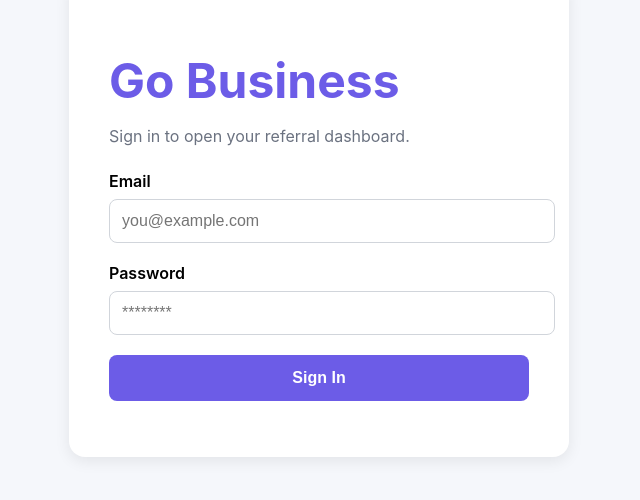
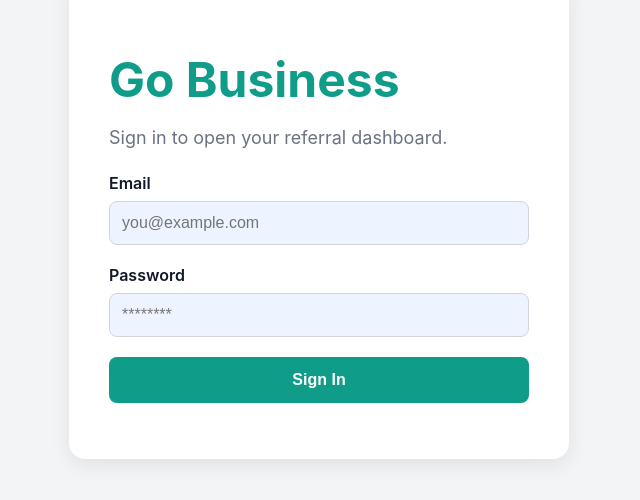
Before and after one commit to ganga-1-web/nxtwaveproject, a React (Create React App) app: page /login in a window 1280 px wide. Shown: the part 182-682 px from the top of the page, without its empty margins (321-961 px from the left). Built offline with nearby package versions, Linux system fonts and the light colour scheme.

Commit message:
updated dashboard theme

```diff
--- a/src/pages/Dashboard.js
+++ b/src/pages/Dashboard.js
@@ -3,6 +3,7 @@ import Cookies from 'js-cookie'
 import Navbar from '../components/Navbar'
 import Footer from '../components/Footer'
 import ReferralTable from '../components/ReferralTable'
+
 import {
   FaDollarSign,
   FaCreditCard,
@@ -13,27 +14,34 @@ import {
   FaUsers,
   FaExchangeAlt,
 } from 'react-icons/fa'
+
 const Dashboard = () => {
   const [dashboardData, setDashboardData] = useState(null)
   const [loading, setLoading] = useState(true)
   const [errorMsg, setErrorMsg] = useState('')
+
   useEffect(() => {
     getDashboardData()
   }, [])
+
   const getDashboardData = async () => {
     const token = Cookies.get('jwt_token')
+
     const options = {
       method: 'GET',
       headers: {
         Authorization: `Bearer ${token}`,
       },
     }
+
     try {
       const response = await fetch(
         'https://v9fes04dwf.execute-api.eu-north-1.amazonaws.com/api/referrals',
         options,
       )
+
       const data = await response.json()
+
       if (response.ok) {
         setDashboardData(data.data || data)
       } else {
@@ -42,12 +50,15 @@ const Dashboard = () => {
     } catch (error) {
       setErrorMsg('Something went wrong')
     }
+
     setLoading(false)
   }
+
   const copyText = text => {
     navigator.clipboard.writeText(text)
     alert('Copied Successfully')
   }
+
   const getIcon = index => {
     const icons = [
       <FaDollarSign />,
@@ -59,17 +70,22 @@ const Dashboard = () => {
       <FaUsers />,
       <FaExchangeAlt />,
     ]
+
     return icons[index % icons.length]
   }
+
   if (loading) {
     return <h1>Loading...</h1>
   }
+
   if (errorMsg !== '') {
     return <h1>{errorMsg}</h1>
   }
+
   return (
     <>
       <Navbar />
+
       <div
         style={{
           backgroundColor: '#f5f7fb',
@@ -147,7 +163,9 @@ const Dashboard = () => {
               </div>
             ))}
           </div>
+
           <h2 style={{marginBottom: '20px'}}>Service Summary</h2>
+
           <div
             style={{
               display: 'grid',
@@ -203,9 +221,11 @@ const Dashboard = () => {
               <h3>{dashboardData?.serviceSummary?.totalRefEarnings}</h3>
             </div>
           </div>
+
           <h2 style={{marginBottom: '20px'}}>
             Refer Friends and Earn More
           </h2>
+
           <div
             style={{
               backgroundColor: '#fff',
@@ -224,6 +244,7 @@ const Dashboard = () => {
                 <p style={{color: '#888'}}>
                   YOUR REFERRAL LINK
                 </p>
+
                 <div
                   style={{
                     display: 'flex',
@@ -239,11 +260,19 @@ const Dashboard = () => {
                       padding: '12px',
                     }}
                   />
+
                   <button
+  style={{
+    backgroundColor: '#0f9d8a',
+    color: '#fff',
+    border: 'none',
+    borderRadius: '8px',
+    padding: '12px 20px',
+    cursor: 'pointer',
+    fontWeight: '600',
+  }}
   onClick={() =>
-                      copyText(
-                        dashboardData?.referral?.link,
-                      )
+    copyText(dashboardData?.referral?.link)
   }
 >
   Copy
@@ -255,6 +284,7 @@ const Dashboard = () => {
                 <p style={{color: '#888'}}>
                   YOUR REFERRAL CODE
                 </p>
+
                 <div
                   style={{
                     display: 'flex',
@@ -268,8 +298,12 @@ const Dashboard = () => {
                     style={{
   flex: 1,
   padding: '12px',
+  border: '1px solid #263243',
+  borderRadius: '8px',
+  backgroundColor: '#f8fafc',
 }}
                   />
+
                   <button
                     onClick={() =>
                       copyText(
@@ -283,13 +317,16 @@ const Dashboard = () => {
               </div>
             </div>
           </div>
+
           <ReferralTable
             referrals={dashboardData?.referrals || []}
           />
         </div>
       </div>
+
       <Footer />
     </>
   )
 }
+
 export default Dashboard
--- a/src/pages/Login.css
+++ b/src/pages/Login.css
@@ -1,19 +1,19 @@
 .login-bg {
-  background-color: #f5f7fb;
+  background-color: #f3f4f6;
   height: 100vh;
   display: flex;
   justify-content: center;
   align-items: center;
 }
 .login-card {
-  background-color: white;
+  background-color: #ffffff;
   width: 420px;
   padding: 40px;
   border-radius: 16px;
-  box-shadow: 0px 4px 15px rgba(0, 0, 0, 0.08);
+  box-shadow: 0px 6px 20px rgba(0, 0, 0, 0.08);
 }
 .logo {
-  color: #6c5ce7;
+  color: #0f9d8a;
   font-size: 48px;
   font-weight: bold;
   margin-bottom: 10px;
@@ -21,11 +21,13 @@
 .subtitle {
   color: #6b7280;
   margin-bottom: 25px;
+  font-size: 18px;
 }
 .label {
   display: block;
   font-weight: 600;
   margin-bottom: 8px;
+  color: #111827;
 }
 .input {
   width: 100%;
@@ -34,19 +36,31 @@
   border-radius: 8px;
   margin-bottom: 20px;
   font-size: 16px;
+  background-color: #eef4ff;
+  box-sizing: border-box;
+}
+.input:focus {
+  outline: none;
+  border-color: #0f9d8a;
+  box-shadow: 0px 0px 0px 3px rgba(15, 157, 138, 0.15);
 }
 .login-btn {
   width: 100%;
   padding: 14px;
   border: none;
   border-radius: 8px;
-  background-color: #6c5ce7;
+  background-color: #0f9d8a;
   color: white;
   font-weight: bold;
   cursor: pointer;
   font-size: 16px;
+  transition: 0.3s;
+}
+.login-btn:hover {
+  background-color: #0b7d70;
 }
 .error {
-  color: red;
+  color: #dc2626;
   margin-top: 10px;
+  text-align: center;
 }
--- a/src/pages/ref.js
+++ b/src/pages/ref.js
@@ -88,7 +88,7 @@ const Ref = () => {
           <h1
             style={{
               marginTop: '25px',
-              fontSize: '52px',
+              fontSize: '38px',
               color: '#111827',
               marginBottom: '10px',
             }}
@@ -99,7 +99,7 @@ const Ref = () => {
           <p
             style={{
               color: '#6b7280',
-              fontSize: '22px',
+              fontSize: '15px',
               marginBottom: '40px',
             }}
           >
@@ -108,7 +108,7 @@ const Ref = () => {
 
           <div
             style={{
-              backgroundColor: '#ffffff',
+              backgroundColor: '#ffffffe2',
               borderRadius: '20px',
               padding: '40px',
               width: '700px',
@@ -125,7 +125,7 @@ const Ref = () => {
             >
               <h2
                 style={{
-                  fontSize: '42px',
+                  fontSize: '35px',
                   margin: 0,
                   color: '#111827',
                 }}
@@ -136,11 +136,11 @@ const Ref = () => {
               <span
                 style={{
                   backgroundColor: '#eef0ff',
-                  color: '#6c5ce7',
+                  color: '#0e0555',
                   padding: '12px 22px',
                   borderRadius: '14px',
                   fontWeight: 'bold',
-                  fontSize: '18px',
+                  fontSize: '14px',
                 }}
               >
                 {data.serviceName}
```
Lines whose indentation alone changed are shown as unchanged.
